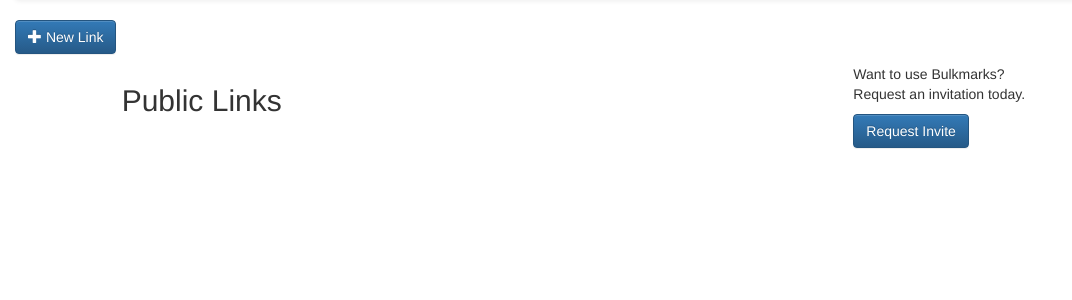
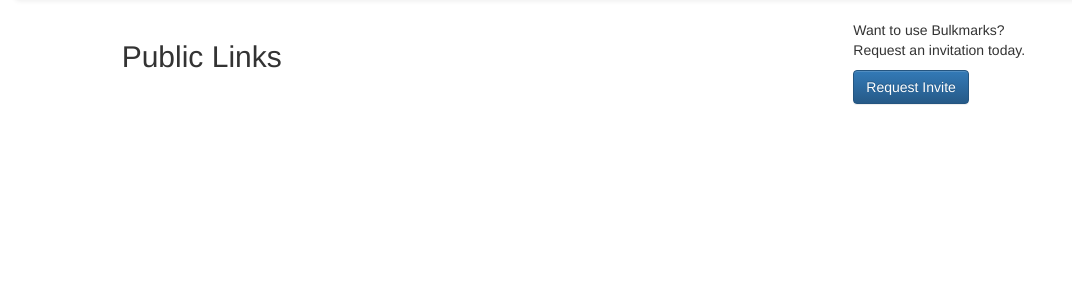
Before and after one commit to dashdrum/bulkmarks, a Django app: template links/templates/links/link_list.html in a window 1280 px wide. Shown: the part 52-352 px from the top of the page, without its empty margins (0-1072 px from the left). Run offline with Django 3.2, Linux system fonts and the light colour scheme; the template is opened without the code that fills it, so the values that code supplies are empty; some libraries are stand-ins or nearby versions.

Commit message:
Get rid of that ugly button!

```diff
--- a/links/templates/links/link_list.html
+++ b/links/templates/links/link_list.html
@@ -13,18 +13,6 @@
 {% block title %}{{ block.super }} - List{% endblock title %}
 
 {% block content %}
-
-<div class="row" id="button-row">
-  <div class = "col-md-2">
-    <!-- BUTTON TO TRIGGER THE ACTION -->
-    <p>
-      <button type="button" class="btn btn-primary js-add-link">
-        <span class="glyphicon glyphicon-plus"></span>
-        New Link
-      </button>
-    </p>
-  </div> <!-- col -->
-</div> <!-- button-row -->
 
 <div class="row">
   <div class="col-md-7 col-md-offset-1" id="link-container">
```
